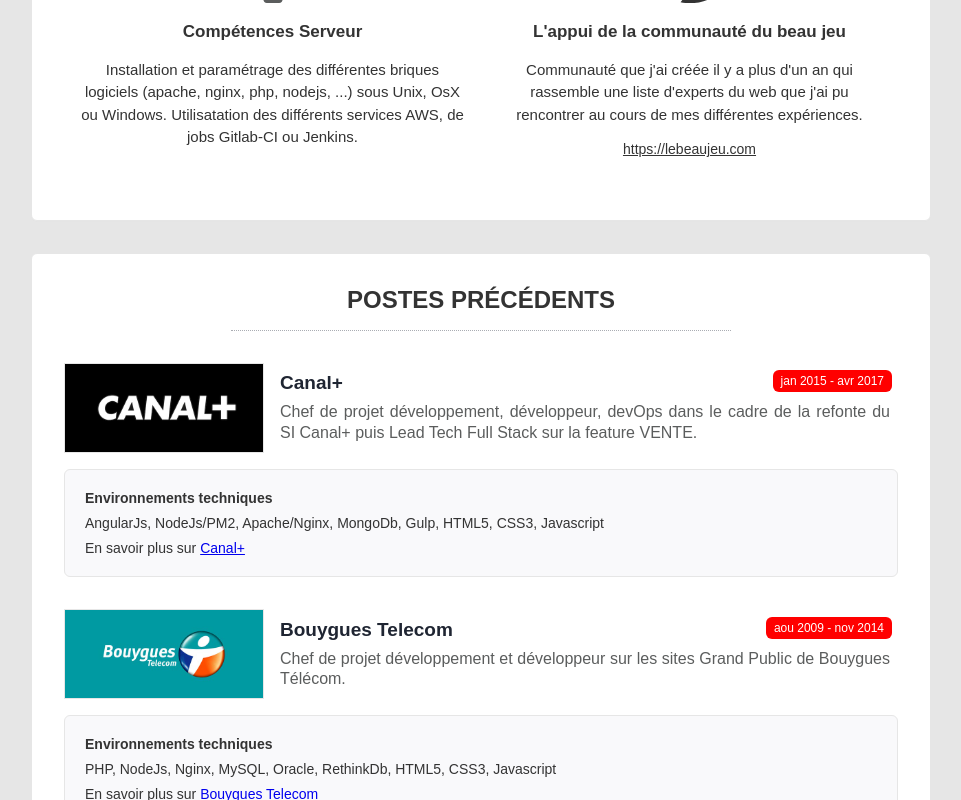
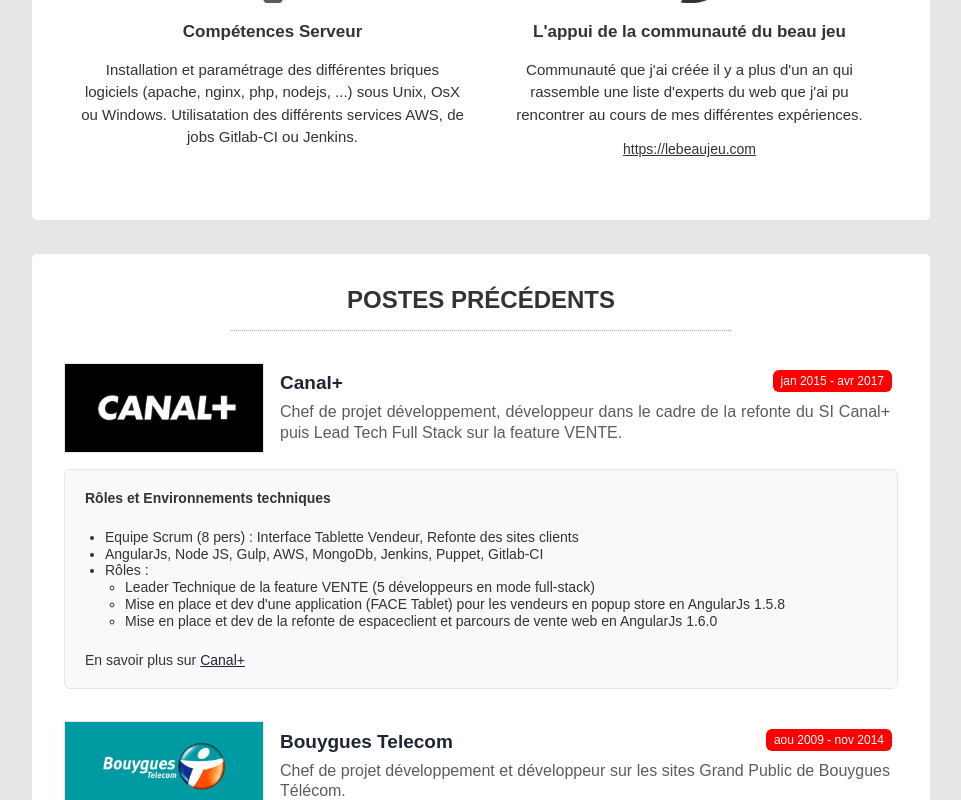
Before and after one commit to cbazureau/website-react, a React (Create React App) app: page / in a window 1280 px wide. Shown: the part 2000-2800 px from the top of the page, without its empty margins (159-1120 px from the left). Built offline with nearby package versions, Linux system fonts and the light colour scheme.

Commit message:
feat(snippet): improve snippet and style

```diff
--- a/public/index.html
+++ b/public/index.html
@@ -19,9 +19,10 @@
       work correctly both with client-side routing and a non-root public URL.
       Learn how to configure a non-root public URL by running `npm run build`.
     -->
-    <title>C&eacute;dric Bazureau</title>
-    <meta name="description" content="React Senior Lead Tech at Renault">
-    <meta name="author" content="C&eacute;dric Bazureau">
+    <title>Cédric Bazureau</title>
+    <meta name="description" content="My name is Cédric Bazureau and I'm currently working at Renault as a ReactJs Senior Lead Tech since May 2017. You can find here more informations about me and how to join me..">
+    <meta name="og:description" content="My name is Cédric Bazureau and I'm currently working at Renault as a ReactJs Senior Lead Tech since May 2017. You can find here more informations about me and how to join me."/>
+    <meta name="author" content="Cédric Bazureau">
   </head>
   <body>
     <script type="application/ld+json">
@@ -33,6 +34,10 @@
         "jobTitle": "ReactJs Senior Tech Lead",
         "alumniOf": "Télécom Bretagne",
         "gender": "male",
+        "address":{
+          "@type": "PostalAddress",
+          "addressLocality": "Région de Paris, France"
+        },
         "image": "https://www.cedric.bazureau.com/static/img/identite.jpg",
         "sameAs": [
             "https://github.com/cbazureau",
--- a/src/App.js
+++ b/src/App.js
@@ -28,6 +28,7 @@
             <div className="Page__section" ref="current">
               <Title title="Poste actuel" />
               <Job
+                current
                 logo="/static/img/pic06.jpg"
                 company="Groupe Renault"
                 dates="depuis mai 2017"
@@ -64,10 +65,20 @@
                 company="Canal+"
                 dates="jan 2015 - avr 2017"
                 url="http://www.canalplus.fr/"
-                description="Chef de projet d&eacute;veloppement, d&eacute;veloppeur,
-                  devOps dans le cadre de la refonte du SI Canal+ puis Lead Tech Full Stack
+                description="Chef de projet d&eacute;veloppement, d&eacute;veloppeur dans le cadre de la
+                  refonte du SI Canal+ puis Lead Tech Full Stack
                   sur la feature VENTE." >
-                AngularJs, NodeJs/PM2, Apache/Nginx, MongoDb, Gulp, HTML5, CSS3, Javascript
+                  <ul>
+                    <li>Equipe Scrum (8 pers) : Interface Tablette Vendeur, Refonte des sites clients</li>
+                    <li>AngularJs, Node JS, Gulp, AWS, MongoDb, Jenkins, Puppet, Gitlab-CI</li>
+                    <li>Rôles :
+                      <ul>
+                        <li>Leader Technique de la feature VENTE (5 développeurs en mode full-stack)</li>
+                        <li>Mise en place et dev d'une application (FACE Tablet) pour les vendeurs en popup store en AngularJs 1.5.8</li>
+                        <li>Mise en place et dev de la refonte de espaceclient et parcours de vente web en AngularJs 1.6.0</li>
+                      </ul>
+                    </li>
+                  </ul>
               </Job>
 
               <Job
@@ -78,7 +89,23 @@
                 description="Chef de projet d&eacute;veloppement et d&eacute;veloppeur sur
                   les sites Grand Public de Bouygues T&eacute;l&eacute;com.
                 " >
-                PHP, NodeJs, Nginx, MySQL, Oracle, RethinkDb, HTML5, CSS3, Javascript
+                <ul>
+                  <li>Projets (6 à 15 pers) : Espace Client FAI, EC Unifié, Module Centralisé, Assistance Unifiée</li>
+                  <li>PHP5, SOAP, NodeJS, MYSQL5, NGINX, RethinkDb, Responsive, Adaptive, Jquery</li>
+                  <li>Rôles :
+                    <ul>
+                      <li>Développeur au sein des ex-équipes Club Internet, puis Référent technique et CP Dev.</li>
+                      <li>Projets web principalement sur le modèle "NGINX/PHP-FPM/WS SOAP Java/Bdd Oracle".</li>
+                      <li>Intégration au Club des experts de Bouygues Telecom (Rédaction d'articles internes)</li>
+                      <li>Diffusion de la philosophie de développement Fixe sur la partie Mobile de Bouygues Telecom.</li>
+                      <li>Outils de stats et d'analyse des sites BigData/Live (RabbitMQ, ElasticSearch, ...).</li>
+                      <li>Api REST en NodeJs qui permet d'intéragir avec une base RethinkDb.</li>
+                      <li>Header/footer responsive centralisé sur l'ensemble des sites Bouygues Telecom</li>
+                      <li>Assistance unifiée (GP, PRO, Desktop, Mobile) et Refontes des EC</li>
+                      <li>Finaliste du « Digital Hackaton » avec un sujet d'analyse prédictive de la navigation cliente</li>
+                    </ul>
+                  </li>
+                </ul>
               </Job>
 
               <Job
@@ -89,7 +116,17 @@
                 description="Les 5 ann&eacute;es chez Sopra Group m'ont permis d'acqu&eacute;rir
                   des bases solides dans le web et de pratiquer le suivi de projet chez de grands comptes.
                 " >
-                PHP, MySQL, Java, .dotNet, HTML, CSS, Javascript
+                <ul>
+                  <li>Projet (5 pers) : Portail du département Hébergeur et Portail du département Production</li>
+                  <li>PHP5, MYSQL5, Apache, XHTML, CSS, Ajax, JSON, IIS, SQL SERVER, J2EE, Oracle, XHTML, Ajax, JSON, CSS, Unix, Korn Shell, Prototype, Tomcat</li>
+                  <li>Rôles :
+                    <ul>
+                      <li>Management et développement d'une application Web des indicateurs de QOS.</li>
+                      <li>Développeur puis Responsable de l'équipe en charge de la TMA du portail de l'hébergeur</li>
+                      <li>Réalisation d'outils web pour faciliter le suivi projet des équipes de Sopra Group</li>
+                    </ul>
+                  </li>
+                </ul>
               </Job>
             </div>
 
--- a/src/Header/Header.js
+++ b/src/Header/Header.js
@@ -8,7 +8,7 @@
     <div className="Header__banner">
       <img className="Header__logo" src="/static/img/identite.jpg" alt="logo" />
       <h1 className="Header__name">C&eacute;dric Bazureau</h1>
-      <h2 className="Header__job">Lead Tech ReactJs à Renault</h2>
+      <h2 className="Header__job" data-section="headline">Lead Tech ReactJs à Renault</h2>
     </div>
   </header>
 );
--- a/src/Job/Job.css
+++ b/src/Job/Job.css
@@ -94,3 +94,7 @@
 .Job__detailsTitle {
   font-weight: bold;
 }
+
+.Job__detailsDesc ul {
+  padding-left: 20px;
+}
--- a/src/Job/Job.js
+++ b/src/Job/Job.js
@@ -1,7 +1,7 @@
 import React from 'react';
 import './Job.css';
 
-const Job = ({logo, company, description, url, children, dates}) => (
+const Job = ({logo, company, description, url, children, dates, current}) => (
   <div className="Job">
     <div className="Job__main">
       <div className="Job__logo">
@@ -15,7 +15,7 @@
     </div>
     {children &&
       (<div className="Job__details">
-        <span className="Job__detailsTitle">Environnements techniques</span>
+        <span className="Job__detailsTitle">{!current && "Rôles et"} Environnements techniques</span>
         <span className="Job__detailsDesc">{children}</span>
         <span className="Job__detailsMore">En savoir plus sur <a href={url}>{company}</a></span>
       </div>)
--- a/src/index.css
+++ b/src/index.css
@@ -26,3 +26,12 @@
   box-sizing: border-box;
   font-family: 'Renault', 'Arial', sans-serif;
 }
+
+a,
+a:visited {
+  color: var(--neutral-darker);
+}
+
+a:hover {
+  color: var(--neutral-neutral);
+}
```
